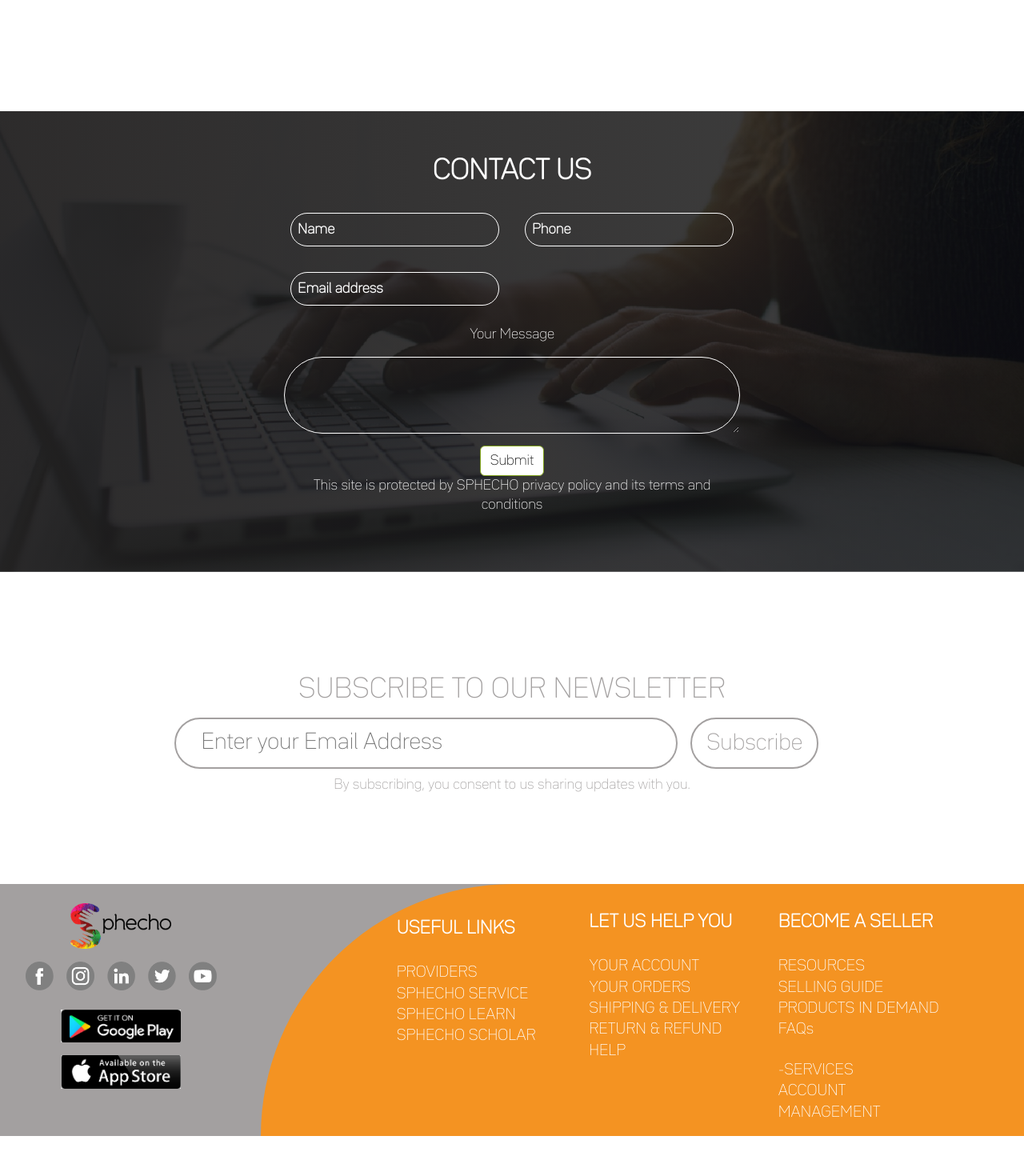
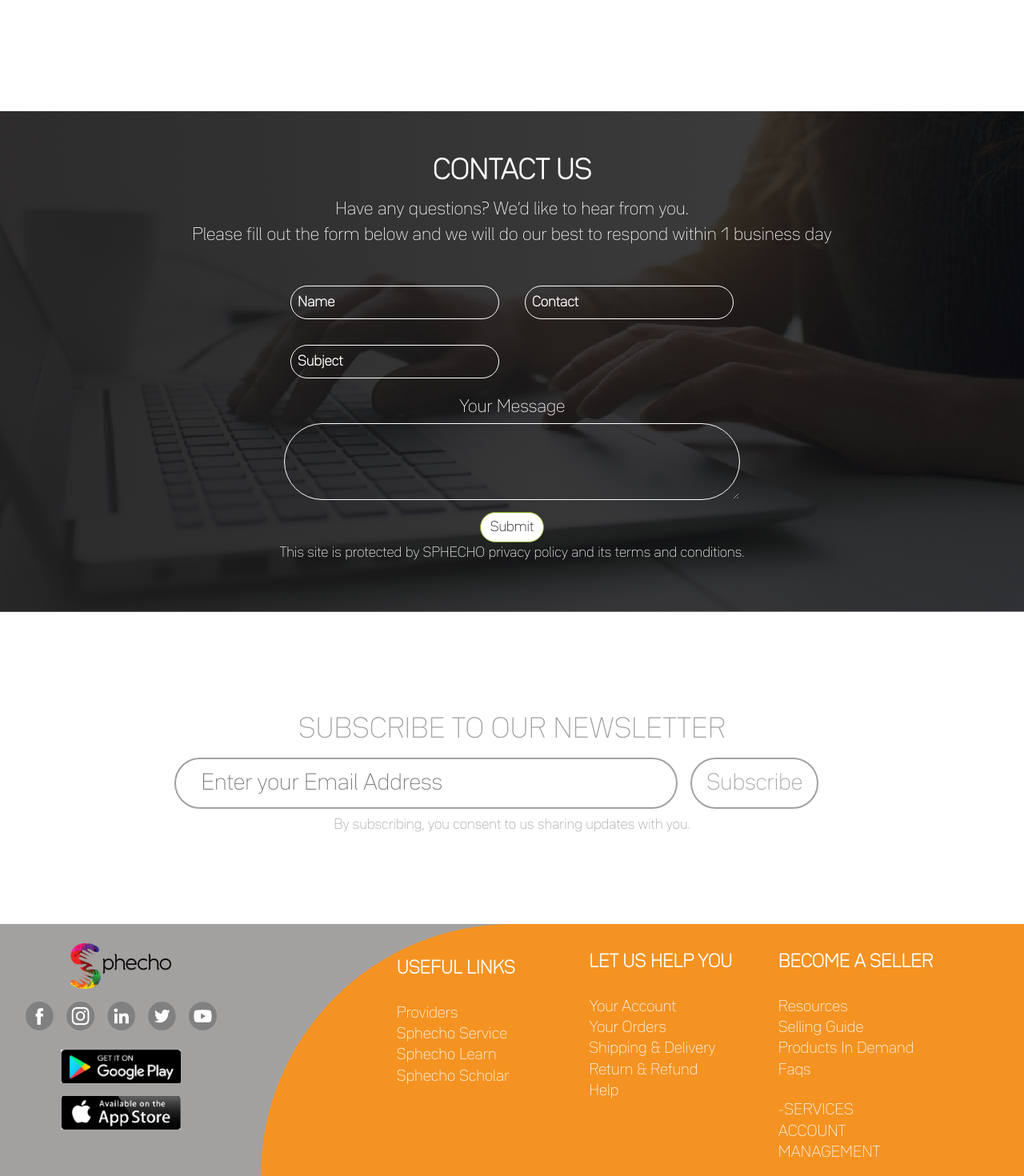
Before and after one commit to Faisal-Manzer/shop-landing-page, a React (Create React App) app: page / in a window 1280 px wide. Shown: the part 4128-5598 px from the top of the page at 80% size. Before the commit the page ends 5548 px from the top, so only its background shows below. Built offline with nearby package versions, Linux system fonts and the light colour scheme.

Commit message:
fix(shop): footer and requestform ui fixes

```diff
--- a/src/shop/Shop.tsx
+++ b/src/shop/Shop.tsx
@@ -388,38 +388,129 @@
 };
 
 const RequestForm = () => {
+  const [pname, setPname] = React.useState("");
+  const [contact, setContact] = React.useState("");
+  const [message, setMessage] = React.useState("");
+  const [subject, setSubject] = React.useState("");
+  const [disbaled, setDisabled] = React.useState(false);
+
+  const [sucessMessage, setSuccessMessage] = React.useState("");
+
+  const clearFields = () => {
+    setPname("");
+    setContact("");
+    setMessage("");
+    setSubject("");
+  };
+
+  const clearMmessage = () => {
+    setTimeout(() => {
+      setSuccessMessage("");
+    }, 7000);
+  };
+
+  const handleSubmit = () => {
+    setDisabled(true);
+    axios
+      .post("https://qish.metahos.com/leads/add", {
+        callType: "contact-us",
+        contact,
+        subject,
+        message,
+        pname,
+        source: "service",
+      })
+      .then(() => {
+        setDisabled(false);
+        clearFields();
+        setSuccessMessage("Your request successfully submitted.");
+        clearMmessage();
+      })
+      .catch((err: any) => {
+        setSuccessMessage("Network Error: Please try again later");
+        clearMmessage();
+        setDisabled(false);
+        console.log(err);
+      });
+  };
+
   return (
     <div className="bg-image" style={{ margin: "8rem 0rem" }}>
       <div className="container p-2">
         <div className="m-auto text-center py-4 my-4" style={{ zIndex: 10 }}>
           <h2 className="text-white mb-3 b-700">CONTACT US</h2>
-
+          <h5 className="b-500 text-white">
+            Have any questions? We’d like to hear from you.
+          </h5>
+          <h5 className="text-white">
+            Please fill out the form below and we will do our best to respond
+            within 1 business day
+          </h5>
+          {sucessMessage ? (
+            <h6 className="text-white" style={{ fontWeight: "bold" }}>
+              {sucessMessage}
+            </h6>
+          ) : (
+            <h6>.</h6>
+          )}
           <div className="input-container">
             <Row>
               <Col sm="6" className="p-3">
-                <input className="input px-2" placeholder="Name" />
+                <input
+                  className="input px-2"
+                  placeholder="Name"
+                  name="pname"
+                  value={pname}
+                  onChange={(e) => setPname(e.target.value)}
+                />
               </Col>
+
               <Col sm={6} className="p-3">
-                <input className="input px-2" placeholder="Phone" />
+                <input
+                  className="input"
+                  placeholder="Contact"
+                  name="contact"
+                  type="tel"
+                  value={contact}
+                  onChange={(e) => setContact(e.target.value)}
+                />
               </Col>
             </Row>
             <Row>
               <Col sm={6} className="p-3">
-                <input className="input" placeholder="Email address" />
+                <input
+                  className="input px-2"
+                  placeholder="Subject"
+                  name="subject"
+                  value={subject}
+                  onChange={(e) => setSubject(e.target.value)}
+                />
               </Col>
             </Row>
             <Row>
               <Col className="p-2">
-                <p className="text-white text-left">Your Message</p>
-                <textarea className="input px-4" style={{ height: "6rem" }} />
+                <h5 className="text-white">Your Message</h5>
+                <textarea
+                  className="input px-4"
+                  style={{ height: "6rem" }}
+                  name="message"
+                  value={message}
+                  onChange={(e) => setMessage(e.target.value)}
+                />
               </Col>
             </Row>
-            <Button className="bg-white text-black">Submit</Button>
-            <p className="text-white">
-              This site is protected by SPHECHO privacy policy and its terms and
-              conditions
-            </p>
+            <Button
+              disabled={disbaled}
+              className="bg-white text-black br-3"
+              onClick={handleSubmit}
+            >
+              Submit
+            </Button>
           </div>
+          <h6 className="text-white mt-1">
+            This site is protected by SPHECHO privacy policy and its terms and
+            conditions.
+          </h6>
         </div>
       </div>
     </div>
@@ -511,53 +602,53 @@
 const Footer = () => {
   const speechLinks = [
     {
-      title: "YOUR  ACCOUNT",
+      title: "Your Account",
     },
     {
-      title: "YOUR ORDERS",
+      title: "Your Orders",
     },
     {
-      title: "SHIPPING & DELIVERY",
+      title: "Shipping & Delivery",
     },
     {
-      title: "RETURN & REFUND",
+      title: "Return & Refund",
     },
     {
-      title: "HELP",
+      title: "Help",
     },
   ];
 
   const usefullLinks = [
     {
-      title: 'PROVIDERS',
+      title: "Providers",
       link: '',
     },
     {
-      title: 'SPHECHO SERVICE',
+      title: "Sphecho Service",
       link: 'http://sphecho-services.metahos.com',
     },
     {
-      title: 'SPHECHO LEARN',
+      title: "Sphecho Learn",
       link: 'http://sphecholms.metahos.com',
     },
     {
-      title: 'SPHECHO SCHOLAR',
+      title: "Sphecho Scholar",
       link: '',
     },
   ];
 
   const aboutUs = [
     {
-      title: "RESOURCES",
+      title: "Resources",
     },
     {
-      title: "SELLING GUIDE",
+      title: "Selling Guide",
     },
     {
-      title: "PRODUCTS IN DEMAND",
+      title: "Products In Demand",
     },
     {
-      title: "FAQs",
+      title: "Faqs",
     },
   ];
 
```
